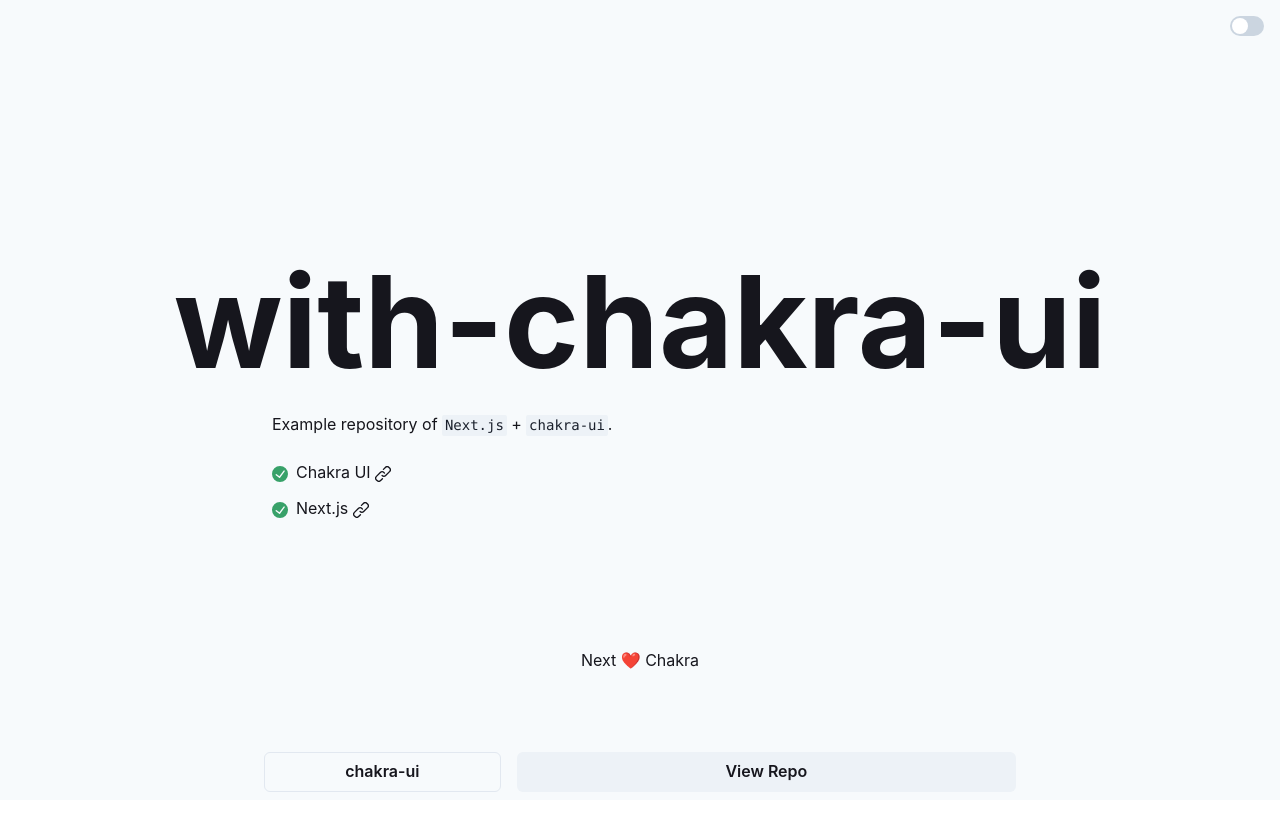
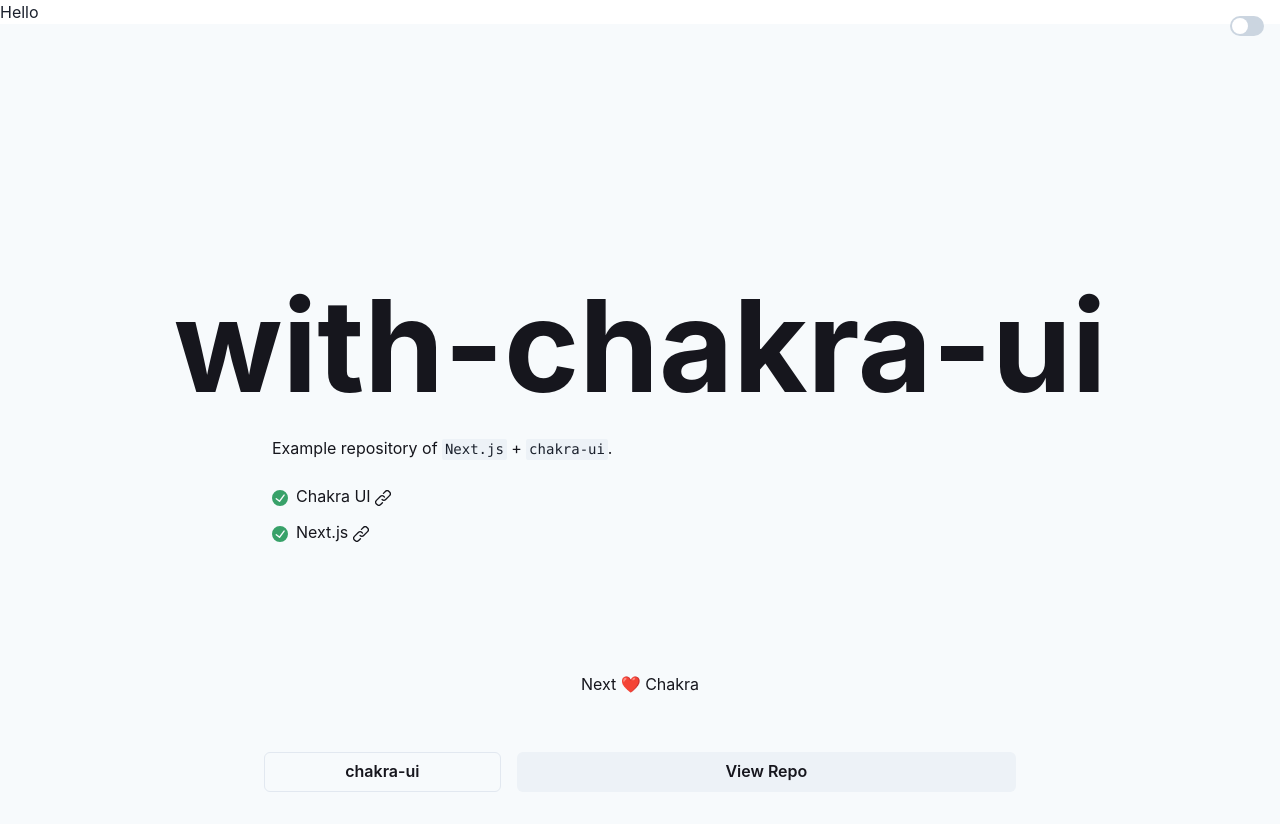
Before and after one commit to SebaP94/invest-dom, a Next.js app: page / in a window 1280 px wide. Before the commit the page ends 800 px from the top, so only its background shows below. Built offline with nearby package versions, Linux system fonts and the light colour scheme.

Commit message:
ci: CI test.

```diff
--- a/src/pages/_document.js
+++ b/src/pages/_document.js
@@ -1,5 +1,5 @@
-import NextDocument, { Html, Head, Main, NextScript } from 'next/document'
-import { ColorModeScript } from '@chakra-ui/react'
+import NextDocument, { Html, Head, Main, NextScript } from "next/document";
+import { ColorModeScript } from "@chakra-ui/react";
 
 export default class Document extends NextDocument {
   render() {
@@ -8,11 +8,12 @@
         <Head />
         <body>
           {/* Make Color mode to persists when you refresh the page. */}
+          <h1>Hello</h1>
           <ColorModeScript />
           <Main />
           <NextScript />
         </body>
       </Html>
-    )
+    );
   }
 }
```
